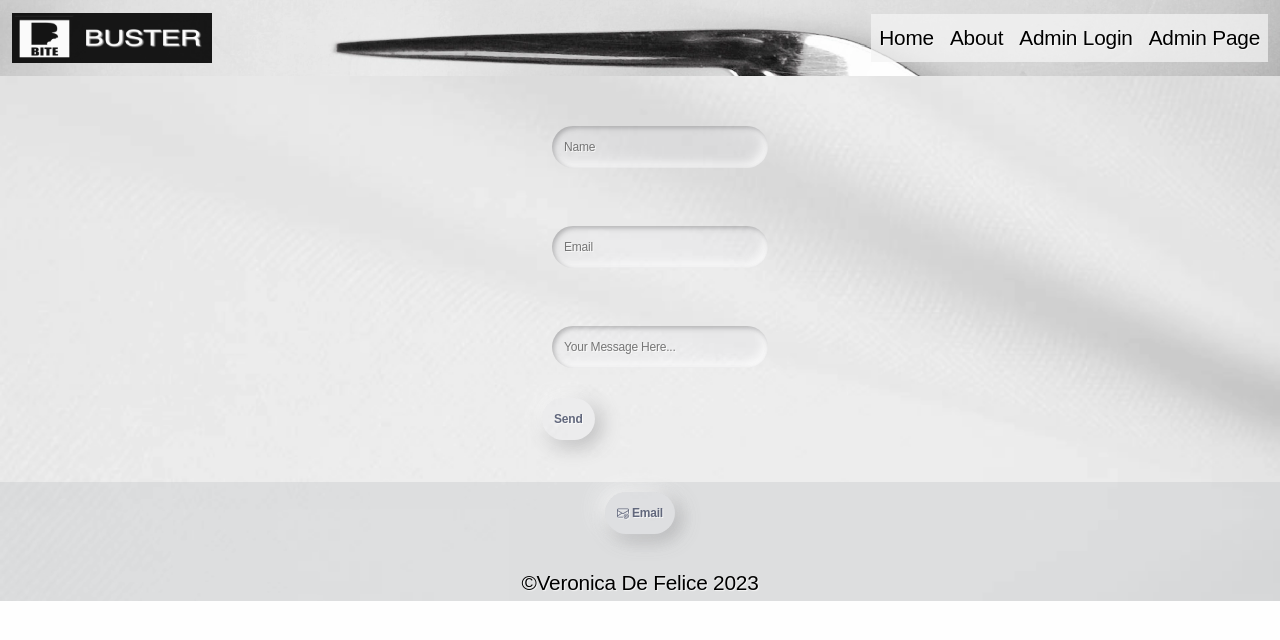
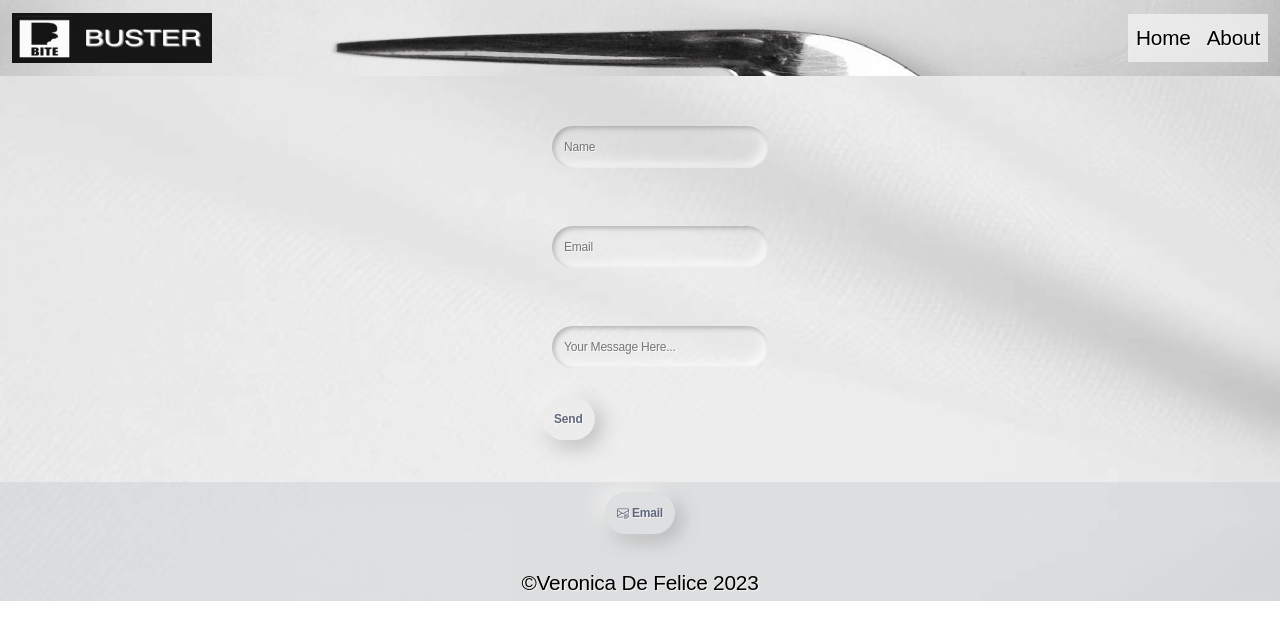
Before and after one commit to VeronicaDFL/bite-buster-web, a React (Create React App) app: page /email in a window 1280 px wide. Shown: the top 640 px of the page. Built offline with nearby package versions, Linux system fonts and the light colour scheme.

Commit message:
hid add and delete

```diff
--- a/src/components/NavMenu.jsx
+++ b/src/components/NavMenu.jsx
@@ -21,8 +21,8 @@ function NavMenu() {
           <Nav className="ms-auto ">
             <Nav.Link href="/home">Home</Nav.Link>
             <Nav.Link href="/about">About</Nav.Link>
-            <Nav.Link href="/login">Admin Login</Nav.Link>
-            <Nav.Link href="/homecrud">Admin Page</Nav.Link>
+            {/* <Nav.Link href="/login">Admin Login</Nav.Link> */}
+            {/* <Nav.Link href="/homecrud">Admin Page</Nav.Link> */}
           </Nav>
         </Navbar.Collapse>
       </Container>
```
